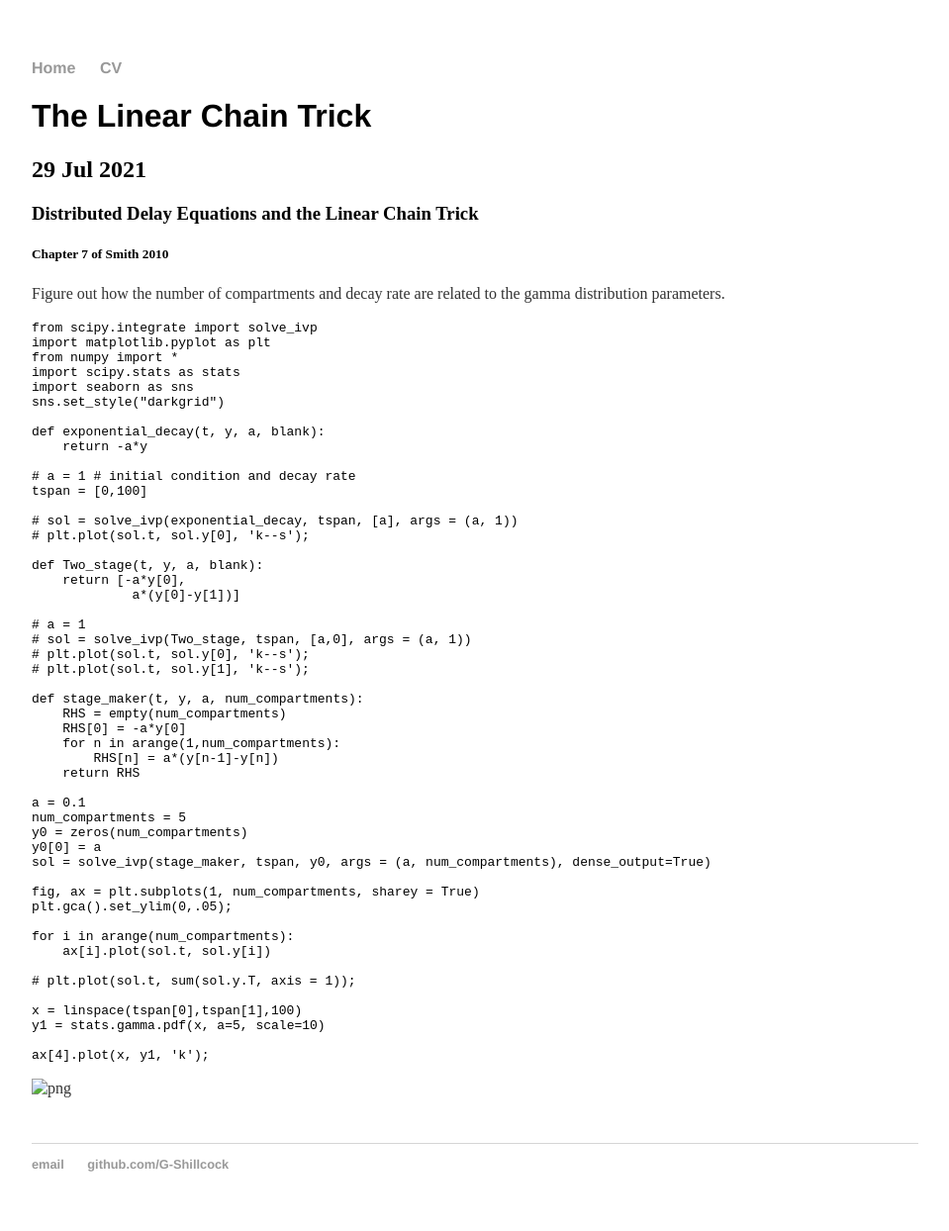
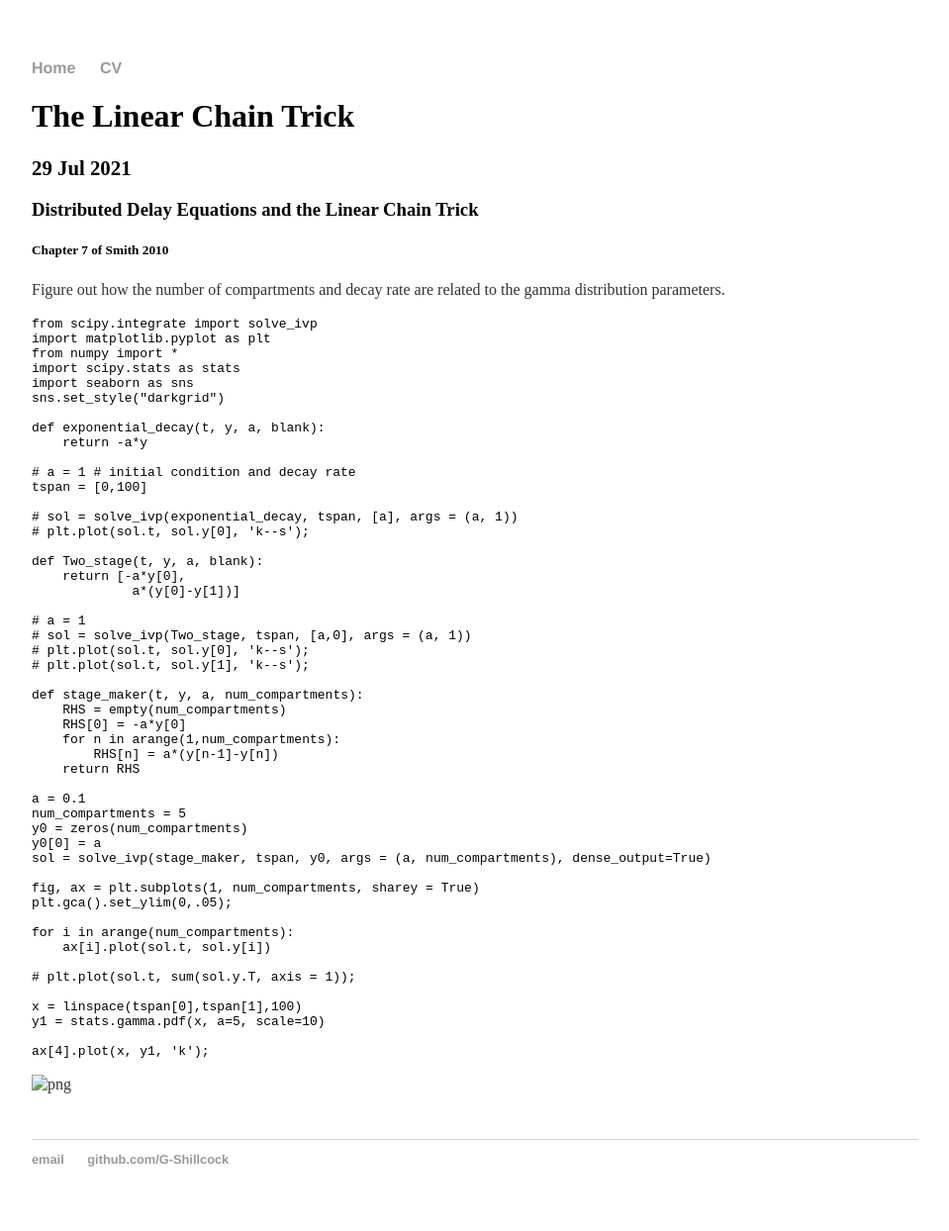
Before and after one commit to G-Shillcock/test.github.io, a Jekyll site: the page built from _posts/2021-07-29-The-Linear-Chain-Trick.md, in a window 1280 px wide. Shown: the whole page at 99% size, without its empty margins (160-1119 px from the left). Built offline with Jekyll 4.4.1, drawn with Linux system fonts in a browser that asks for light colours; our own code applies the rules of GitHub Pages for plain Markdown files.

Commit message:
Update main.css

```diff
--- a/css/main.css
+++ b/css/main.css
@@ -21,7 +21,11 @@ a:hover {
 }
 h1 {
     font-size: 2em;
-    font-family: 'Cambria Math', 'Helvetica', 'Arial', 'Sans-Serif';
+    font-family: 'Cambria Math';
+}
+h2 {
+    font-size: 1.3em;
+    font-family: 'Cambria Math';
 }
 p {
     font-size: 1em;
```
